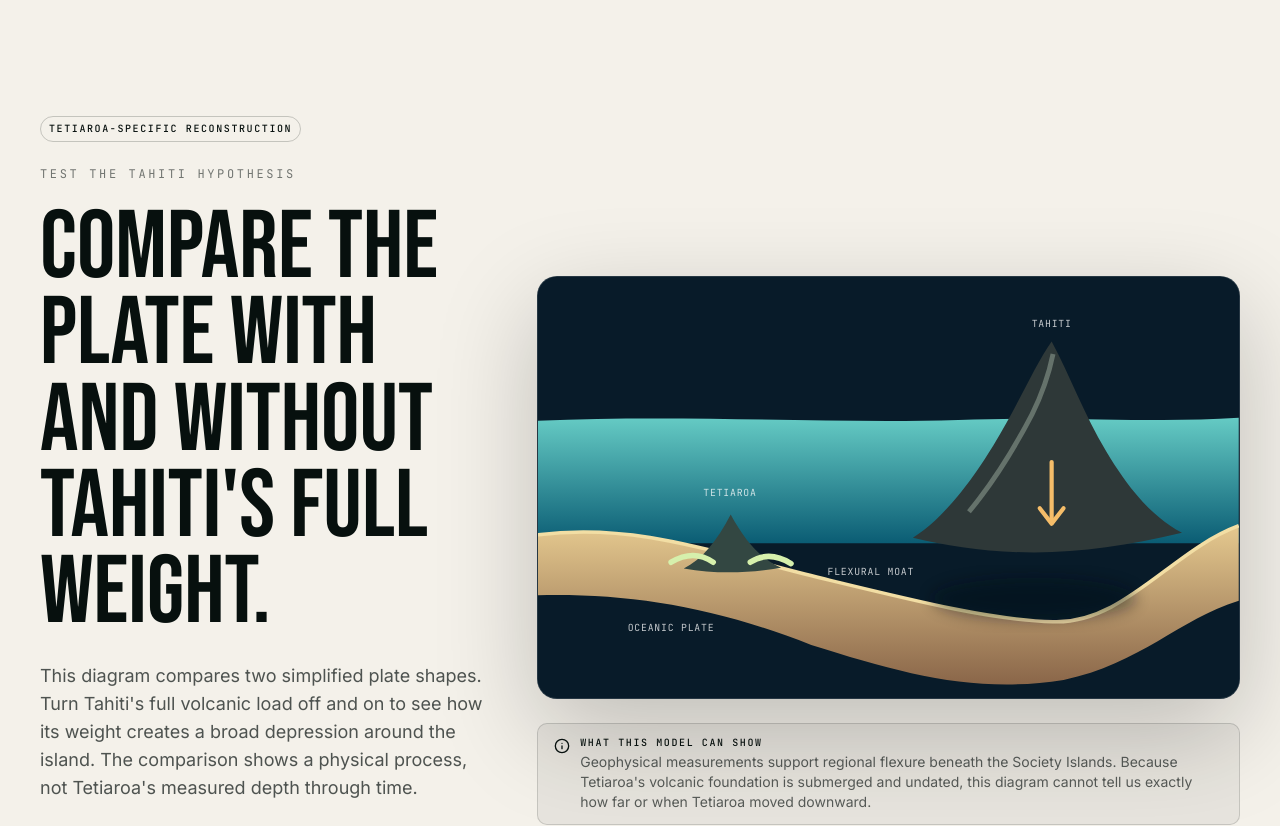
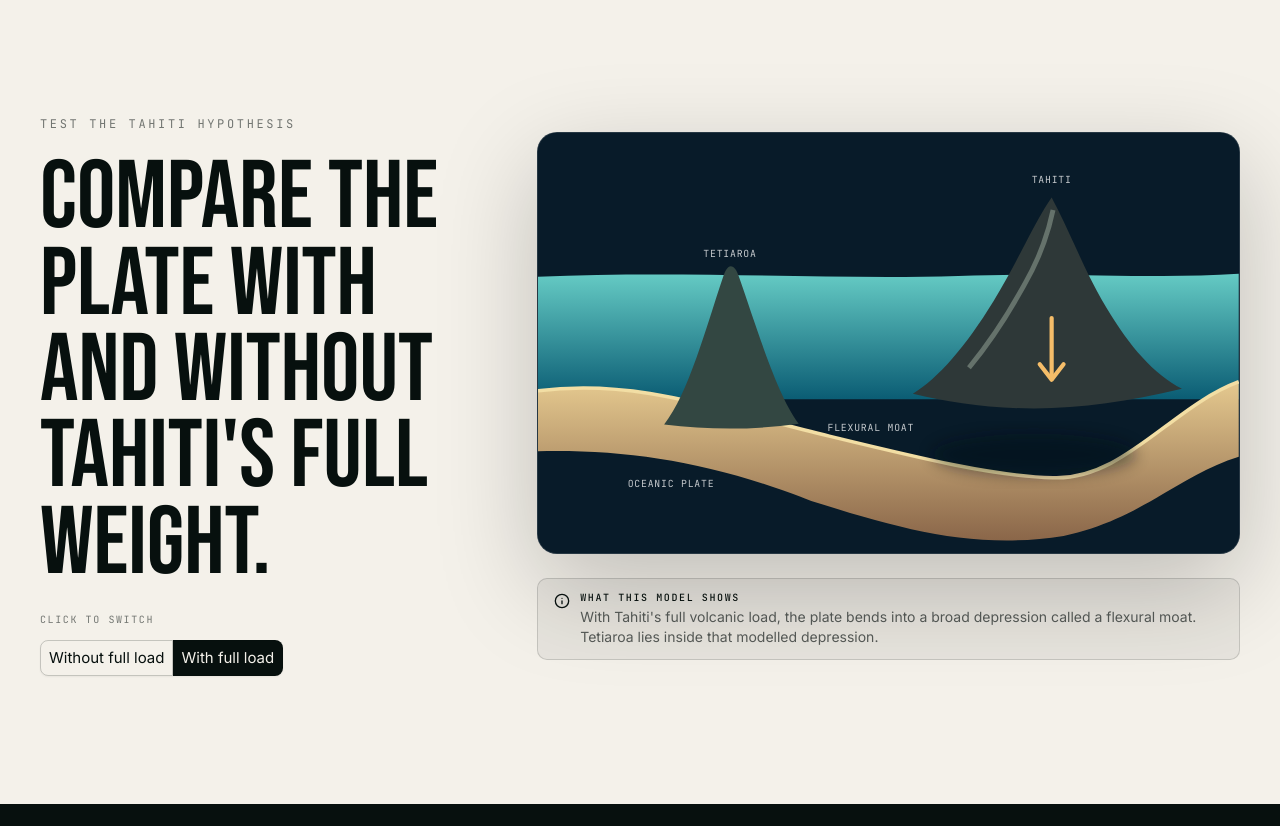
Before and after one commit to mikerugg/tetiaroa, a Next.js app: page /island/geology in a window 1280 px wide. Shown: the part 8140-8966 px from the top of the page. Built offline with nearby package versions, Linux system fonts and the light colour scheme.

Commit message:
geology updates

```diff
--- a/app/geology/geology-content.ts
+++ b/app/geology/geology-content.ts
@@ -85,7 +85,6 @@ export type GeologyCopy = {
   flexure: {
     eyebrow: string;
     title: string;
-    intro: string;
     unloadedLabel: string;
     loadedLabel: string;
     controlLabel: string;
@@ -96,7 +95,6 @@ export type GeologyCopy = {
     oceanicPlate: string;
     descriptionUnloaded: string;
     descriptionLoaded: string;
-    caveat: string;
   };
   seaLevel: {
     eyebrow: string;
@@ -452,12 +450,10 @@ export const geologyCopies: Record<GeologyLocale, GeologyCopy> = {
     flexure: {
       eyebrow: "Test the Tahiti hypothesis",
       title: "Compare the plate with and without Tahiti's full weight.",
-      intro:
-        "This diagram compares two simplified plate shapes. Turn Tahiti's full volcanic load off and on to see how its weight creates a broad depression around the island. The comparison shows a physical process, not Tetiaroa's measured depth through time.",
       unloadedLabel: "Without full load",
       loadedLabel: "With full load",
-      controlLabel: "Compare the modelled plate shape",
-      boundaryLabel: "What this model can show",
+      controlLabel: "Click to switch",
+      boundaryLabel: "What this model shows",
       tahiti: "Tahiti",
       tetiaroa: "Tetiaroa",
       moat: "Flexural moat",
@@ -466,8 +462,6 @@ export const geologyCopies: Record<GeologyLocale, GeologyCopy> = {
         "Without Tahiti's full volcanic load, the comparison shows the oceanic plate nearly level.",
       descriptionLoaded:
         "With Tahiti's full volcanic load, the plate bends into a broad depression called a flexural moat. Tetiaroa lies inside that modelled depression.",
-      caveat:
-        "Geophysical measurements support regional flexure beneath the Society Islands. Because Tetiaroa's volcanic foundation is submerged and undated, this diagram cannot tell us exactly how far or when Tetiaroa moved downward.",
     },
     seaLevel: {
       eyebrow: "Four sea-level snapshots",
@@ -659,8 +653,6 @@ export const geologyCopies: Record<GeologyLocale, GeologyCopy> = {
     flexure: {
       eyebrow: "Tester l'hypothèse de Tahiti",
       title: "Comparez la plaque avec et sans le poids complet de Tahiti.",
-      intro:
-        "Ce schéma compare deux formes simplifiées de la plaque. Retirez puis ajoutez la charge volcanique complète de Tahiti pour voir comment son poids crée une vaste dépression autour de l'île. Cette comparaison illustre un processus physique ; elle ne mesure pas la profondeur de Tetiaroa au fil du temps.",
       unloadedLabel: "Sans la pleine charge",
       loadedLabel: "Avec la pleine charge",
       controlLabel: "Comparer la forme modélisée de la plaque",
@@ -673,8 +665,6 @@ export const geologyCopies: Record<GeologyLocale, GeologyCopy> = {
         "Sans la charge volcanique complète de Tahiti, la comparaison montre une plaque océanique presque horizontale.",
       descriptionLoaded:
         "Avec la charge volcanique complète de Tahiti, la plaque se courbe en une vaste dépression appelée fosse flexurale. Tetiaroa se trouve dans cette dépression modélisée.",
-      caveat:
-        "Les mesures géophysiques confirment la flexion régionale sous les îles de la Société. La fondation volcanique de Tetiaroa étant immergée et non datée, ce schéma ne peut indiquer ni la date ni l'ampleur exacte de son enfoncement.",
     },
     seaLevel: {
       eyebrow: "Quatre niveaux marins",
--- a/app/geology/geology-experience.tsx
+++ b/app/geology/geology-experience.tsx
@@ -95,10 +95,7 @@ export function GeologyExperience({ locale }: GeologyExperienceProps) {
           </div>
         </section>
 
-        <TahitiFlexure
-          copy={copy.flexure}
-          reconstructionLabel={copy.legend.reconstruction}
-        />
+        <TahitiFlexure copy={copy.flexure} />
         <SeaLevelMachine copy={copy.seaLevel} />
         <ModernAtollMap copy={copy.map} />
 
--- a/app/geology/tahiti-flexure.tsx
+++ b/app/geology/tahiti-flexure.tsx
@@ -3,35 +3,30 @@
 import { useState } from "react";
 import { InfoIcon } from "lucide-react";
 import { Alert, AlertDescription, AlertTitle } from "@/components/ui/alert";
-import { Badge } from "@/components/ui/badge";
 import { ToggleGroup, ToggleGroupItem } from "@/components/ui/toggle-group";
 import type { GeologyCopy } from "./geology-content";
 import styles from "./geology.module.css";
 
 type TahitiFlexureProps = {
   copy: GeologyCopy["flexure"];
-  reconstructionLabel: string;
 };
 
-export function TahitiFlexure({ copy, reconstructionLabel }: TahitiFlexureProps) {
+const flexureToggleItemClass =
+  "border-background/20 text-background hover:bg-background/15 hover:text-background data-[state=on]:bg-background data-[state=on]:text-foreground data-[state=on]:hover:bg-background data-[state=on]:hover:text-foreground";
+
+export function TahitiFlexure({ copy }: TahitiFlexureProps) {
   const [loaded, setLoaded] = useState(true);
 
   return (
     <section className="bg-foreground px-4 py-24 text-background sm:px-6 lg:px-10 lg:py-32">
       <div className="mx-auto grid max-w-[1500px] gap-12 lg:grid-cols-[0.78fr_1.22fr] lg:items-center">
         <div className="flex flex-col items-start gap-6">
-          <Badge variant="outline" className="h-auto border-background/20 py-1 font-mono text-[10px] uppercase tracking-[0.16em] text-background">
-            {reconstructionLabel}
-          </Badge>
           <p className="font-mono text-xs uppercase tracking-[0.22em] text-background/55">
             {copy.eyebrow}
           </p>
           <h2 className="max-w-xl font-header text-5xl leading-[0.9] text-background sm:text-7xl lg:text-8xl">
             {copy.title}
           </h2>
-          <p className="max-w-xl text-base leading-7 text-background/70 sm:text-lg">
-            {copy.intro}
-          </p>
 
           <div className="flex flex-col gap-3">
             <p className="font-mono text-[10px] uppercase tracking-[0.16em] text-background/55">
@@ -49,18 +44,15 @@ export function TahitiFlexure({ copy, reconstructionLabel }: TahitiFlexureProps)
               }}
               aria-label={copy.controlLabel}
             >
-              <ToggleGroupItem value="unloaded" className="border-background/20 text-background data-[state=on]:bg-background data-[state=on]:text-foreground">
+              <ToggleGroupItem value="unloaded" className={flexureToggleItemClass}>
                 {copy.unloadedLabel}
               </ToggleGroupItem>
-              <ToggleGroupItem value="loaded" className="border-background/20 text-background data-[state=on]:bg-background data-[state=on]:text-foreground">
+              <ToggleGroupItem value="loaded" className={flexureToggleItemClass}>
                 {copy.loadedLabel}
               </ToggleGroupItem>
             </ToggleGroup>
           </div>
 
-          <p className="max-w-xl text-sm leading-6 text-background/65" aria-live="polite">
-            {loaded ? copy.descriptionLoaded : copy.descriptionUnloaded}
-          </p>
         </div>
 
         <div className="flex flex-col gap-6">
@@ -95,12 +87,11 @@ export function TahitiFlexure({ copy, reconstructionLabel }: TahitiFlexureProps)
               </g>
 
               <g className={styles.tetiaroaIsland}>
-                <path d="M208 364 C233 352 255 326 275 287 C296 326 318 350 347 363 C300 371 254 372 208 364 Z" fill="#334742" />
-                <path d="M190 355 C210 343 231 342 250 355 M303 355 C320 344 340 344 361 357" fill="none" stroke="#d6f0ac" strokeWidth="8" strokeLinecap="round" />
+                <path d="M180 364 C215 320 240 225 264 154 C267 144 271 138 275 138 C280 138 284 144 287 154 C312 225 340 320 372 363 C309 372 244 372 180 364 Z" fill="#334742" />
               </g>
 
               <g className={styles.flexureLabels}>
-                <text className={styles.tetiaroaLabel} x="274" y="260" textAnchor="middle">{copy.tetiaroa}</text>
+                <text className={styles.tetiaroaLabel} x="274" y="125" textAnchor="middle">{copy.tetiaroa}</text>
                 <text x="733" y="72" textAnchor="middle">{copy.tahiti}</text>
                 <text className={styles.moatLabel} x="475" y="425" textAnchor="middle">{copy.moat}</text>
                 <text x="128" y="505">{copy.oceanicPlate}</text>
@@ -117,8 +108,12 @@ export function TahitiFlexure({ copy, reconstructionLabel }: TahitiFlexureProps)
             <AlertTitle className="font-mono text-[10px] uppercase tracking-[0.16em]">
               {copy.boundaryLabel}
             </AlertTitle>
-            <AlertDescription className="text-background/65">
-              {copy.caveat}
+            <AlertDescription
+              className="text-background/65"
+              aria-live="polite"
+              aria-atomic="true"
+            >
+              {loaded ? copy.descriptionLoaded : copy.descriptionUnloaded}
             </AlertDescription>
           </Alert>
         </div>
--- a/app/home-copy.ts
+++ b/app/home-copy.ts
@@ -537,7 +537,7 @@ export const homeCopies: Record<HomeLocale, HomeCopy> = {
       eyebrow: "Our Story",
       title: "The Promise That Stayed",
       lead:
-        "The world knew Marlon Brando as an actor. Tetiaroa knew him differently: as someone who arrived for a film and left with a responsibility he could not set down.",
+        "The world knew Marlon Brando as an actor. Tetiaroa knew him differently: as someone who arrived for a film and left with a responsibility he could not leave behind.",
       body:
         "In its lagoon, reef, birds, turtles, and motu, he saw a living world whose beauty could not be separated from its fragility. Tetiaroa Society carries that promise forward through science, conservation, education, and stewardship rooted in the atoll itself.",
       cta: "Discover our story",
```
